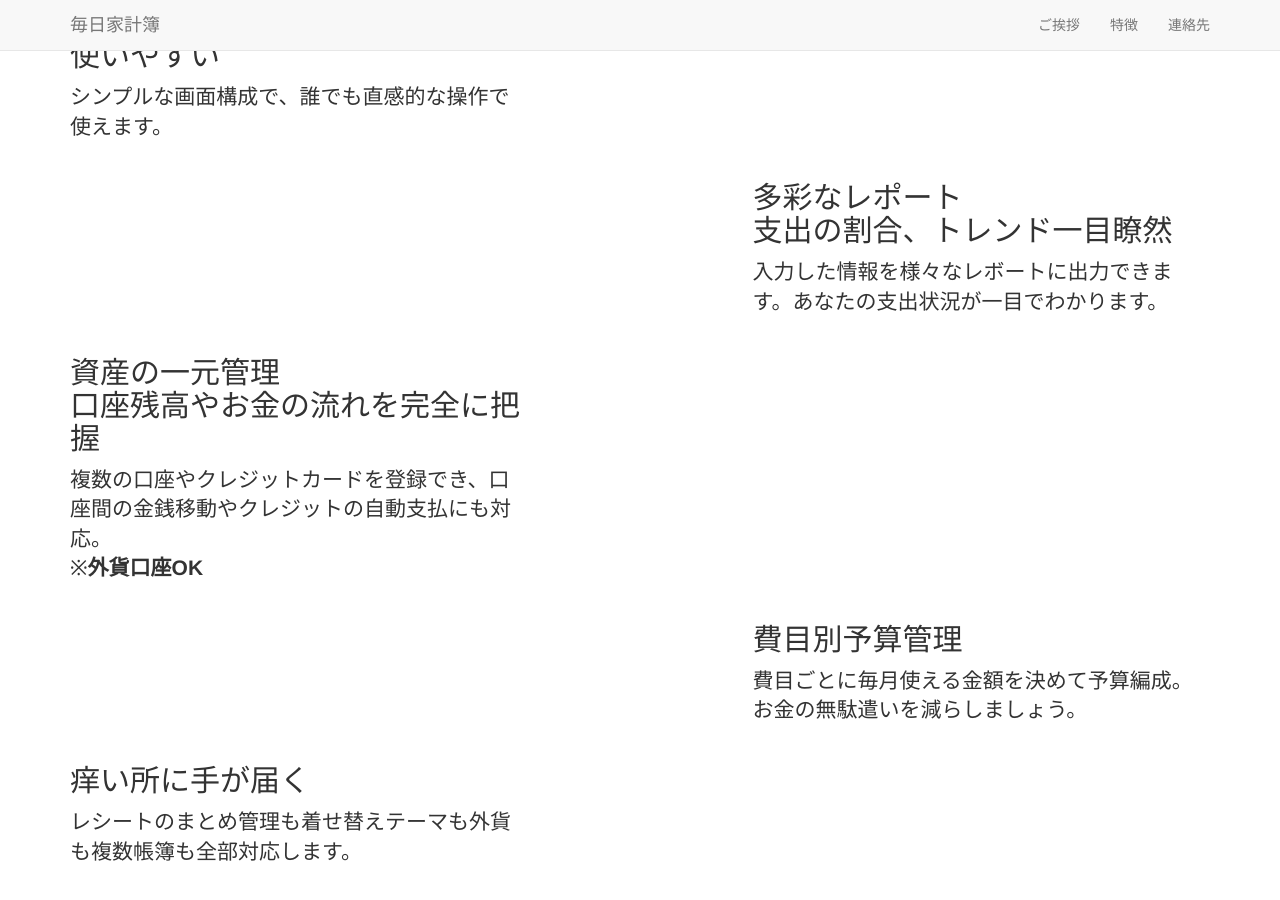
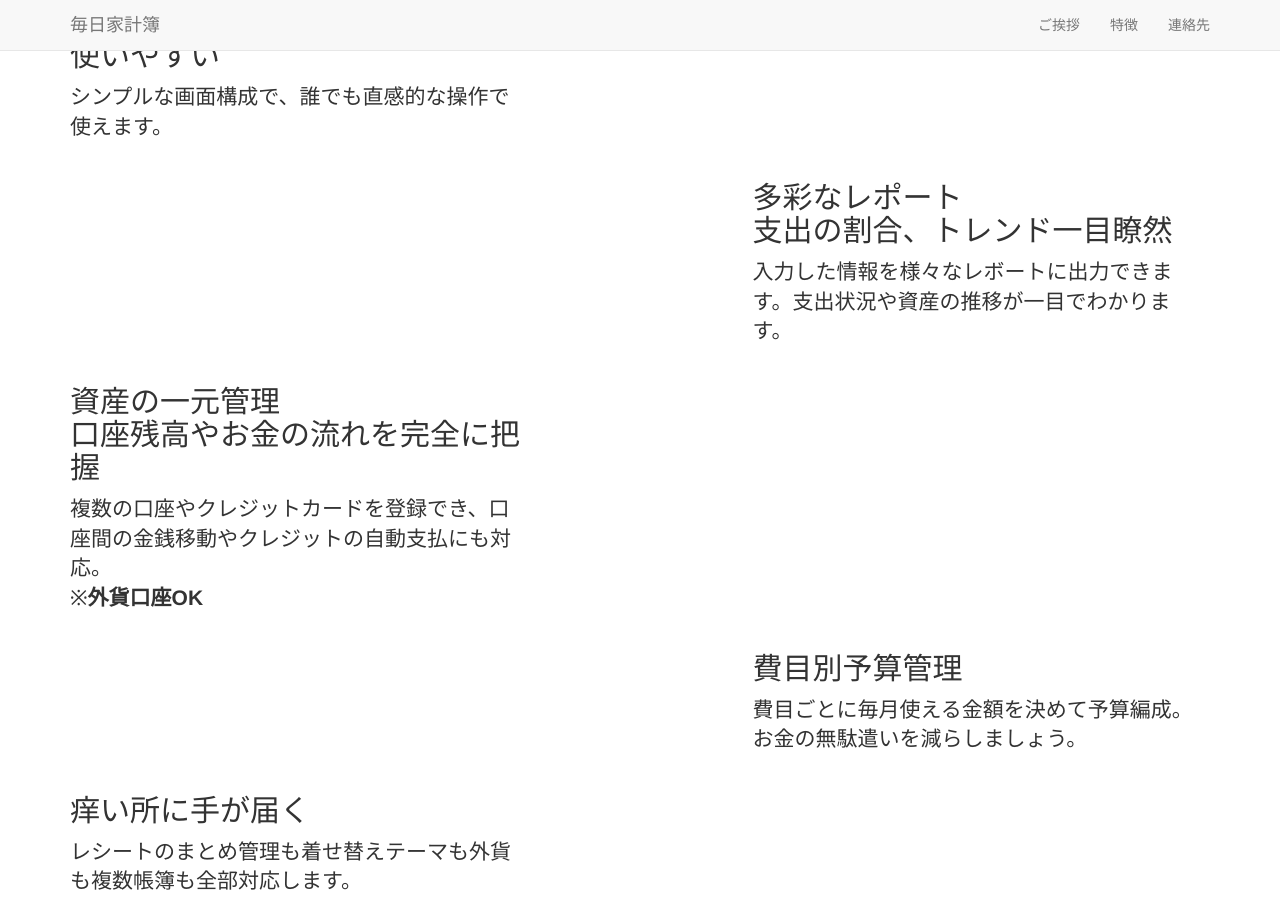
Before and after one commit to swalloworks/swalloworks.github.io, a Jekyll site: the page built from _posts/2014-09-23-services-2.markdown, in a window 1280 px wide and 900 px high, scrolled down 527 px. Built offline with Jekyll 4.4.1, drawn with Linux system fonts in a browser that asks for light colours; nearby versions of some CDN libraries; library files that are not in the unit come from our copies.

Commit message:
文言の修正

```diff
--- a/_posts/2014-09-23-services-2.markdown
+++ b/_posts/2014-09-23-services-2.markdown
@@ -5,4 +5,4 @@ category: Services
 title: 多彩なレポート<br>支出の割合、トレンド一目瞭然
 description: |
 ---
-入力した情報を様々なレボートに出力できます。あなたの支出状況が一目でわかります。
+入力した情報を様々なレボートに出力できます。支出状況や資産の推移が一目でわかります。
```
